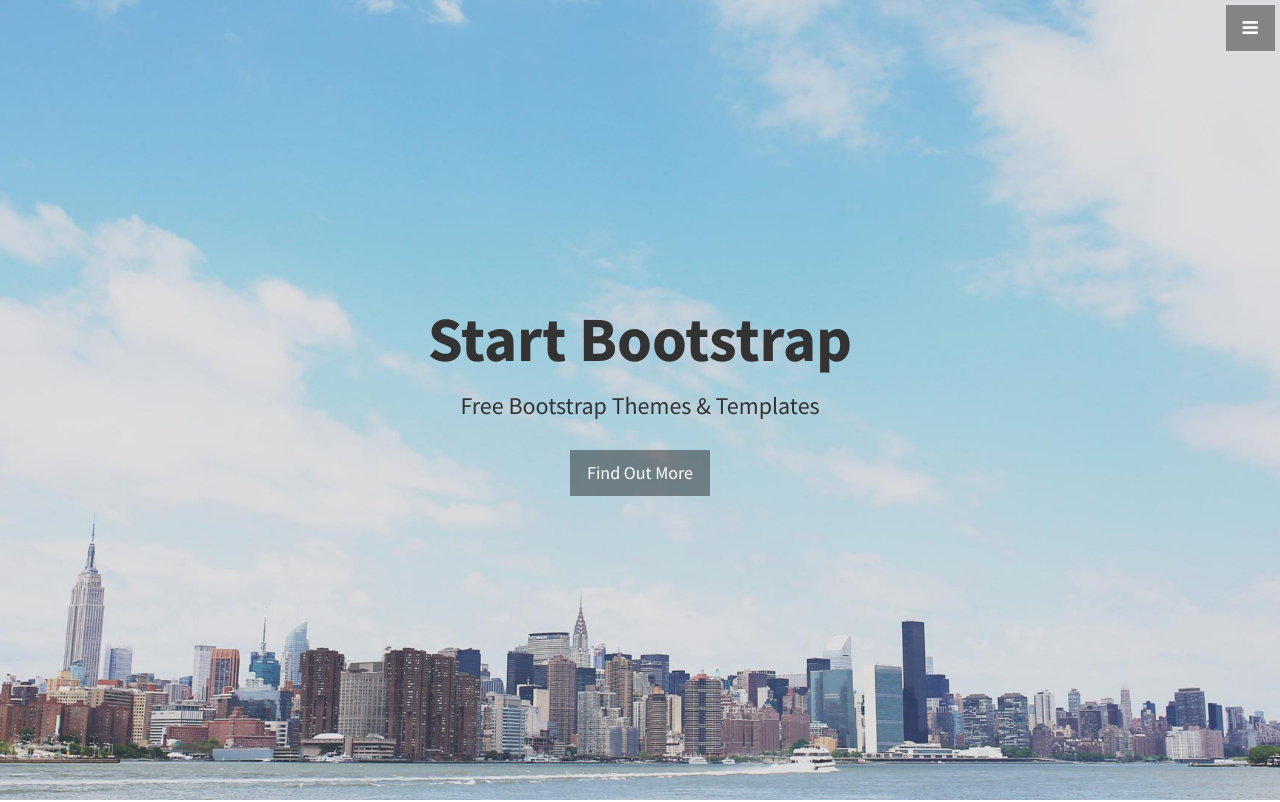
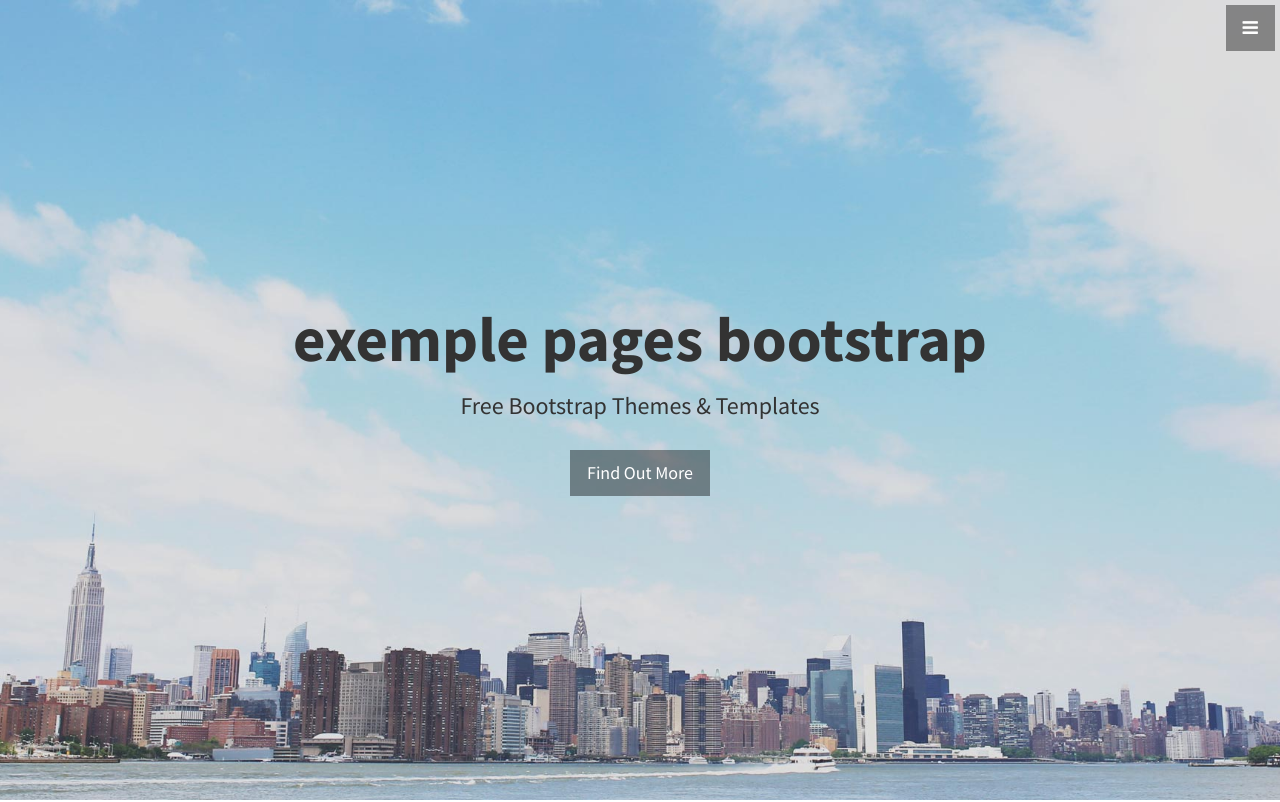
Before and after one commit to incercari/exemplu2, a plain HTML site: page index.html in a window 1280 px wide. Shown: the top 802 px of the page. Drawn offline with Linux system fonts and the light colour scheme.

Commit message:
shcimbare titlu

```diff
--- a/index.html
+++ b/index.html
@@ -61,7 +61,7 @@
     <!-- Header -->
     <header id="top" class="header">
         <div class="text-vertical-center">
-            <h1>Start Bootstrap</h1>
+            <h1>exemple pages bootstrap</h1>
             <h3>Free Bootstrap Themes &amp; Templates</h3>
             <br>
             <a href="#about" class="btn btn-dark btn-lg">Find Out More</a>
```
